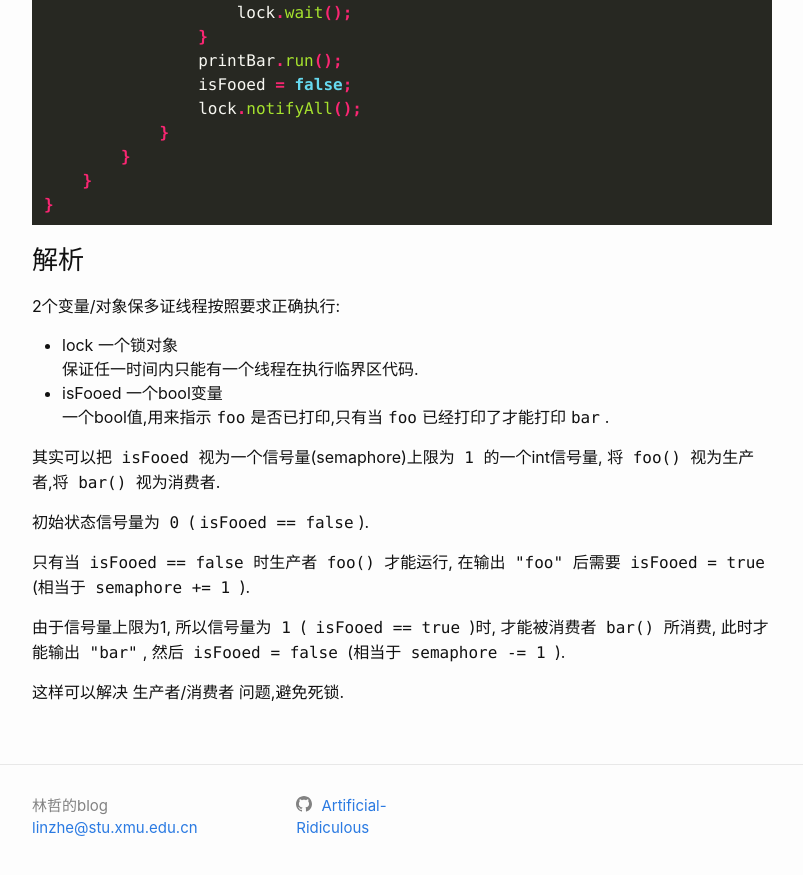
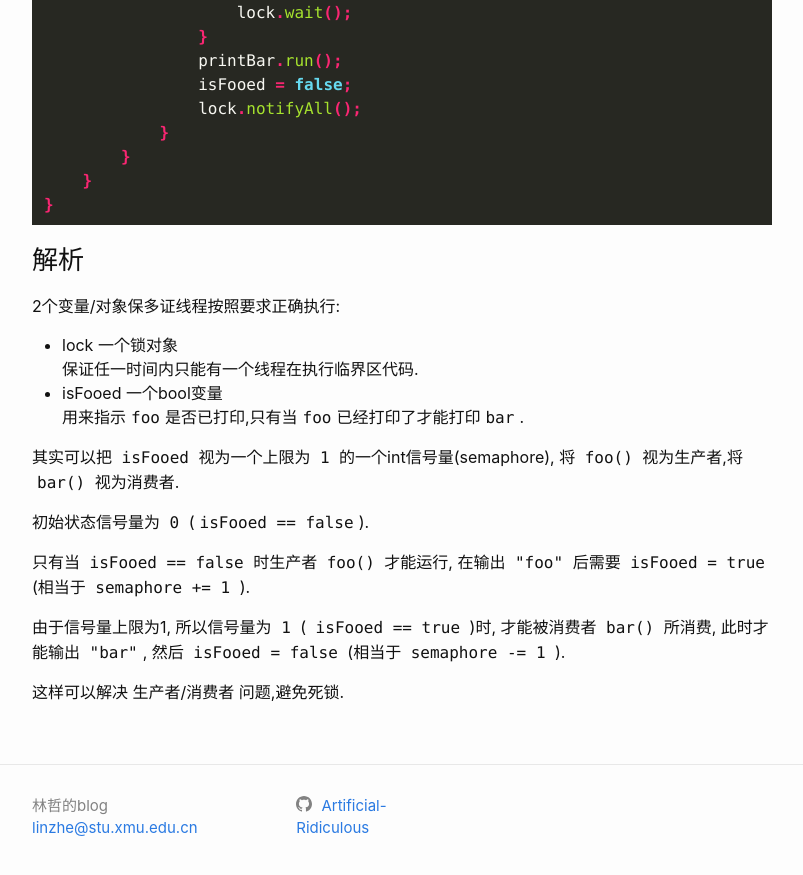
Before and after one commit to Artificial-Ridiculous/Artificial-Ridiculous.github.io, a Jekyll site: the page built from _posts/2019-07-17-1115.交替打印FooBar.markdown, in a window 1280 px wide and 900 px high, scrolled down 1913 px. Shown: the top 875 px of the window, without its empty margins (238-1041 px from the left). Built offline with Jekyll 4.4.1, drawn with Linux system fonts in a browser that asks for light colours; comment, search, counter and statistics services are not loaded.

Commit message:
update foobar

```diff
--- a/_posts/2019-07-17-1115.交替打印FooBar.markdown
+++ b/_posts/2019-07-17-1115.交替打印FooBar.markdown
@@ -103,9 +103,9 @@ class FooBar {
 + lock 一个锁对象
 保证任一时间内只能有一个线程在执行临界区代码.
 + isFooed 一个bool变量
-一个bool值,用来指示`foo`是否已打印,只有当`foo`已经打印了才能打印`bar`.
+用来指示`foo`是否已打印,只有当`foo`已经打印了才能打印`bar`.
 
-其实可以把 `isFooed` 视为一个信号量(semaphore)上限为 `1` 的一个int信号量, 将 `foo()` 视为生产者,将 `bar()` 视为消费者.
+其实可以把 `isFooed` 视为一个上限为 `1` 的一个int信号量(semaphore), 将 `foo()` 视为生产者,将 `bar()` 视为消费者.
 
 初始状态信号量为 `0` (`isFooed == false`).
 
```
